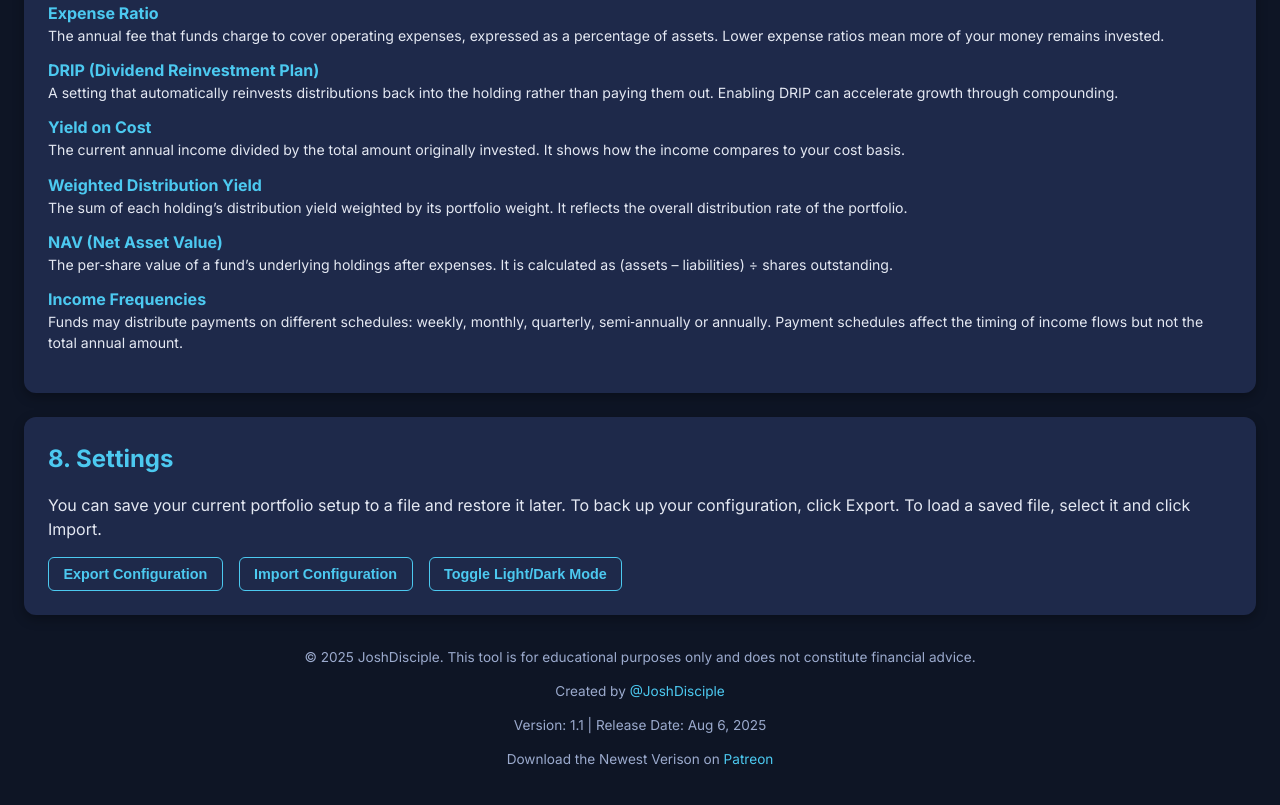
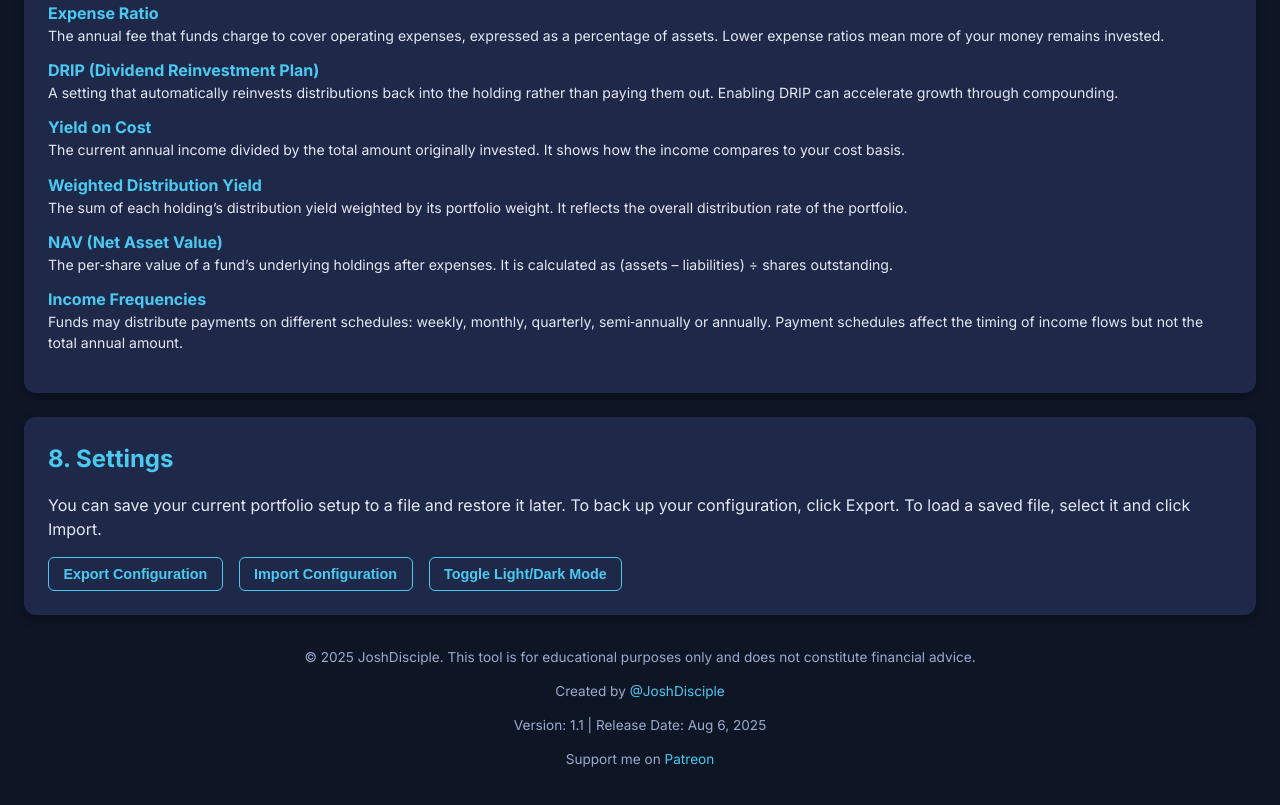
Before and after one commit to JoshDisciple/Custom-Income-Portfolio-Tool, a plain HTML site: page index.html in a window 1280 px wide. Shown: the part 2482-3287 px from the top of the page. Drawn offline with nearby package versions, Linux system fonts and the light colour scheme.

Commit message:
Update index.html

```diff
--- a/index.html
+++ b/index.html
@@ -527,7 +527,7 @@
     <p>© 2025 JoshDisciple. This tool is for educational purposes only and does not constitute financial advice.</p>
     <p>Created by <a href="https://twitter.com/JoshDisciple" target="_blank" style="color: var(--accent);">@JoshDisciple</a></p>
 	<p>Version: 1.1 | Release Date: Aug 6, 2025</p>
-	<p>Download the Newest Verison on <a href="https://www.patreon.com/c/JoshDisciple"> Patreon<a/></p>
+	<p>Support me on <a href="https://www.patreon.com/c/JoshDisciple"> Patreon<a/></p>
   </footer>
 
   <!-- Sticky Income Summary Bar -->
```
